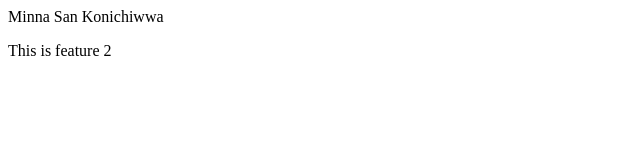
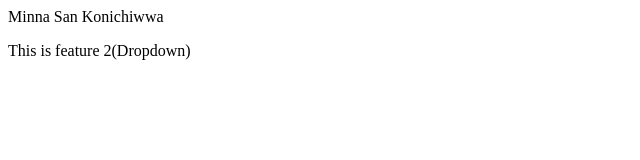
Before and after one commit to Ghising-Palsang/localrepo, a plain HTML site: page index.html in a window 1280 px wide. Shown: the full height of the page, 0-640 px from the left. Drawn offline with Linux system fonts and the light colour scheme.

Commit message:
Added Dropdown

```diff
--- a/index.html
+++ b/index.html
@@ -1,3 +1,3 @@
 
 <p>Minna San Konichiwwa</p>
-<p>This is feature 2</p>
+<p>This is feature 2(Dropdown)</p>
```
